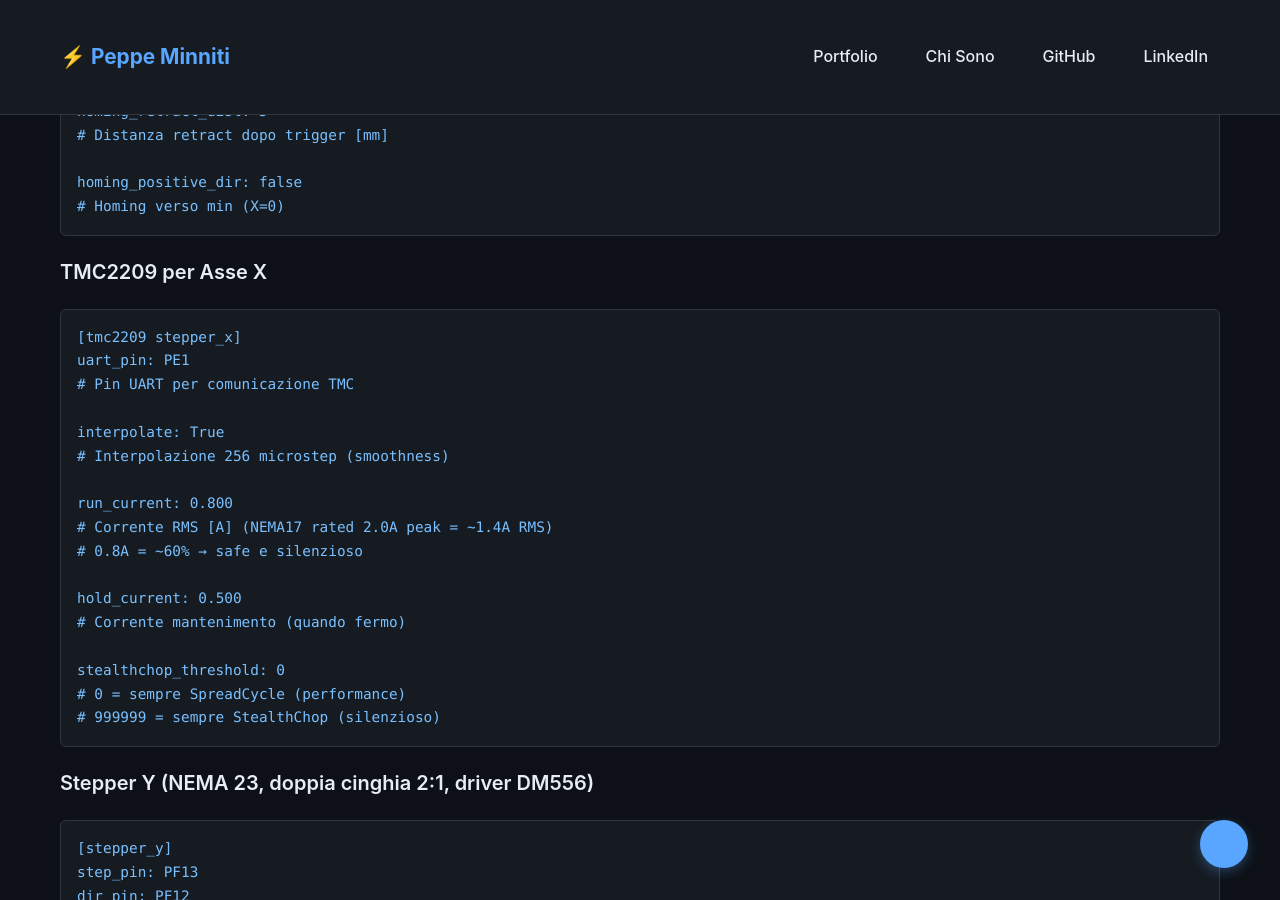
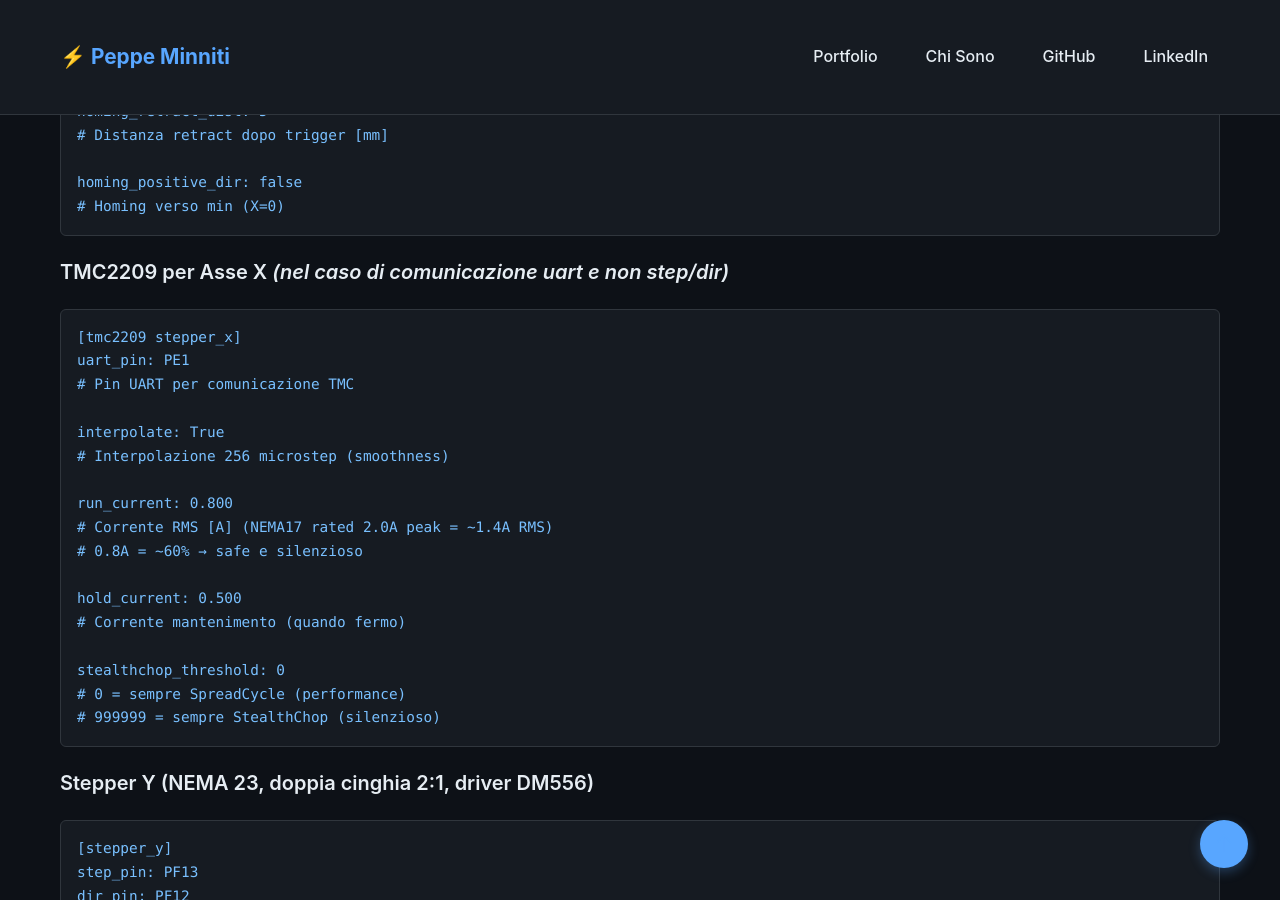
Before and after one commit to PeppeMinniti/Blog, a Jekyll site: the page built from stampante-3d/fasi-realizzazione/4-setup-software/configurazione-printer-cfg.md, in a window 1280 px wide and 900 px high, scrolled down 3076 px. Built offline with Jekyll 4.4.1, drawn with Linux system fonts in a browser that asks for light colours; some of the changed text lies outside the part shown.

Commit message:
upload configurazione printer

````diff
--- a/stampante-3d/fasi-realizzazione/4-setup-software/configurazione-printer-cfg.md
+++ b/stampante-3d/fasi-realizzazione/4-setup-software/configurazione-printer-cfg.md
@@ -135,7 +135,7 @@ homing_positive_dir: false
 # Homing verso min (X=0)
 ```
 
-### TMC2209 per Asse X
+### TMC2209 per Asse X _(nel caso di comunicazione uart e non step/dir)_
 
 ```ini
 [tmc2209 stepper_x]
@@ -258,7 +258,7 @@ pressure_advance: 0.055
 pressure_advance_smooth_time: 0.040
 ```
 
-### TMC2209 per Estrusore
+### TMC2209 per Estrusore _(nel caso di comunicazione uart e non step/dir)_
 
 ```ini
 [tmc2209 extruder]
````
